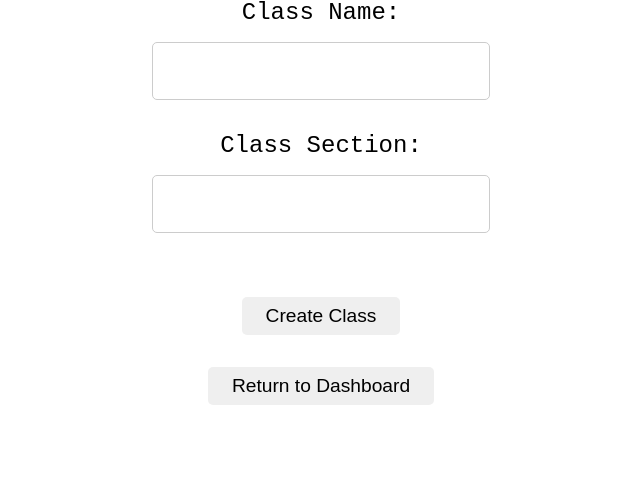
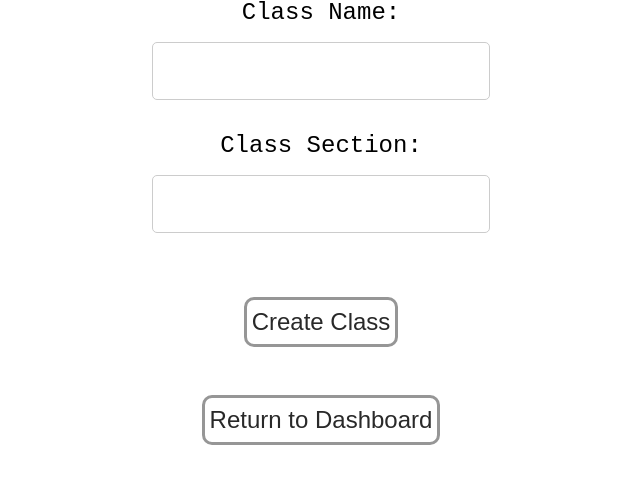
Before and after one commit to Danger-Design-UNT/Classroom-Attendance-Tracker, a Flask app: page /create_class in a window 1280 px wide. Shown: the part 161-645 px from the top of the page, without its empty margins (319-959 px from the left). Run offline with Flask 3, Linux system fonts and the light colour scheme; the visitor is signed in with stand-in values (Sample User, id 1).

Commit message:
new ui changes for the create class page

```diff
--- a/app/static/css/create_class.css
+++ b/app/static/css/create_class.css
@@ -25,12 +25,29 @@ input[type="text"], input[type="number"]{
 
 .return{
     background: none;
+    /* border: none; */
     float: right;
     cursor: pointer;
     text-decoration: none;
     color: rgb(41, 41, 41);
-    font-size: 2rem;
-    margin-top: 5rem;
+    font-size: 1.5rem;
+    margin-top: 3rem;
+    list-style: none;
+    border: 3px solid rgb(150, 150, 150);
+    border-radius: 10px;
+    padding-left: 5px;
+    padding-right: 5px;
+}
+
+.create-class{
+    background: none;
+    /* border: none; */
+    float: right;
+    cursor: pointer;
+    text-decoration: none;
+    color: rgb(41, 41, 41);
+    font-size: 1.5rem;
+    margin-top: 2rem;
     list-style: none;
     border: 3px solid rgb(150, 150, 150);
     border-radius: 10px;
--- a/app/templates/create_class.html
+++ b/app/templates/create_class.html
@@ -15,10 +15,10 @@
                 <input type="text" id="class_name" name="class_name" required>
                 <label for="class_section">Class Section:</label>
                 <input type="text" id="class_section" name="class_section" required>
-                <button type="submit">Create Class</button>
+                <button class="create-class" type="submit">Create Class</button>
             </form>
             <form action="{{ url_for('attendance.teacher_dashboard') }}" method="get">
-            <button class="create-class">Return to Dashboard</button>
+            <button class="return">Return to Dashboard</button>
             </form>
         </div>
     </body>
```
